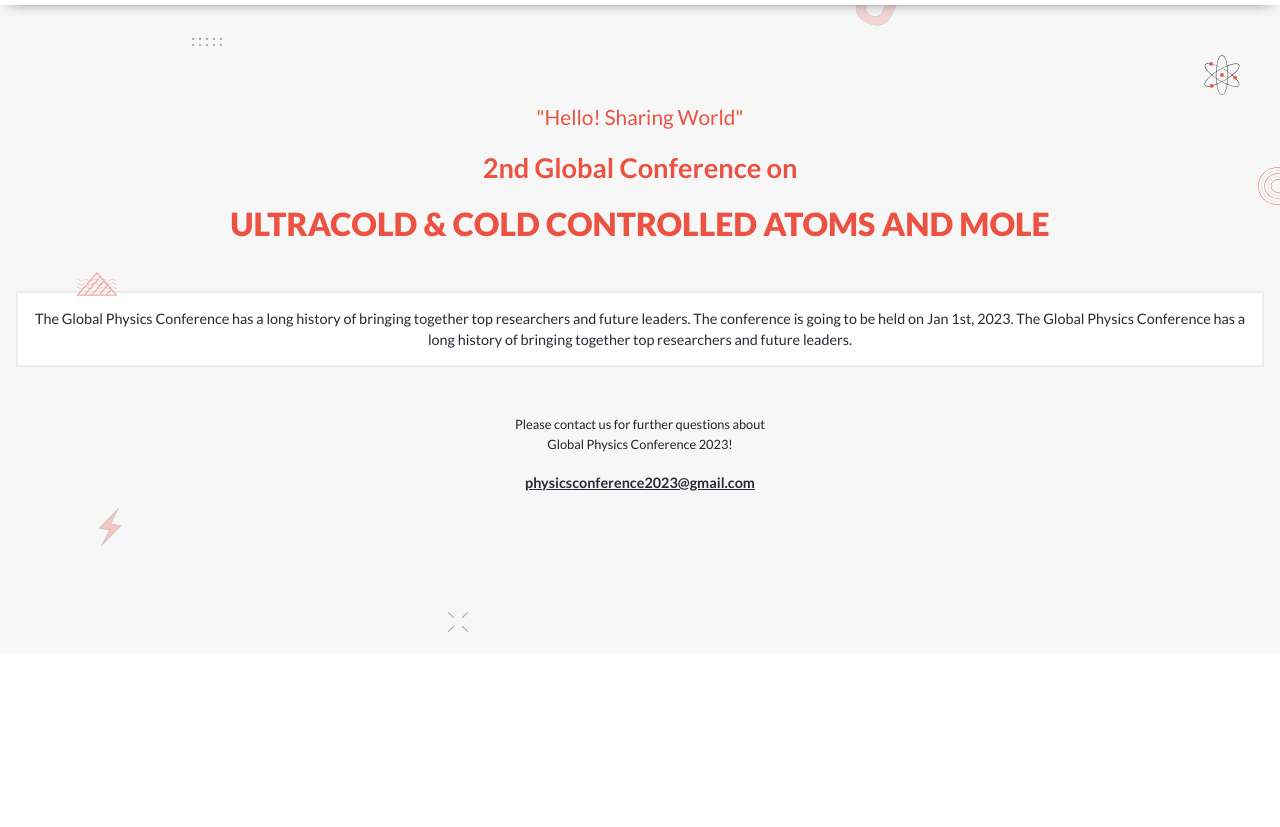
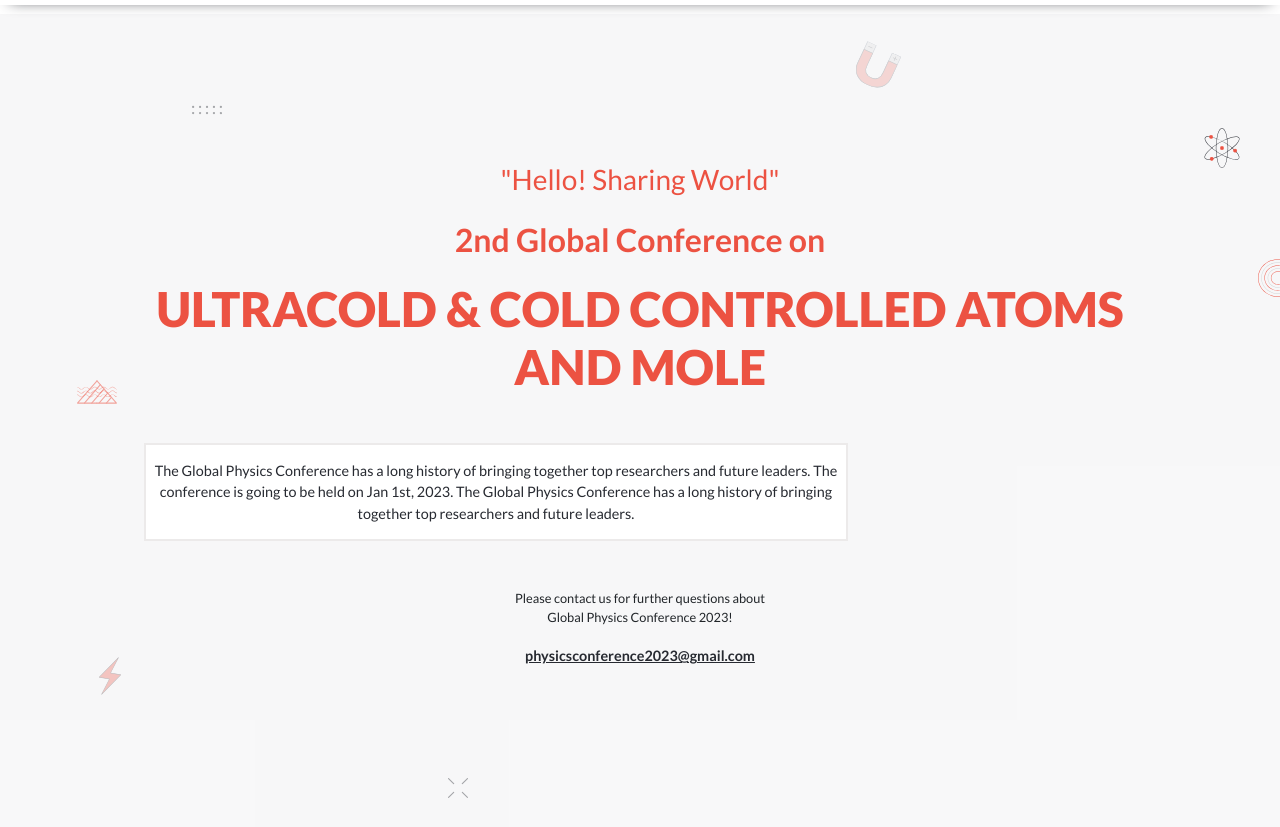
Before and after one commit to KanzaTahreem/Modue-1-Capstone, a website: page about.html in a window 1280 px wide. Shown: the part 43-870 px from the top of the page. Before the commit the page ends 800 px from the top, so only its background shows below. Drawn offline with nearby package versions, Linux system fonts and the light colour scheme.

Commit message:
Add media queries for headline section

```diff
--- a/about.css
+++ b/about.css
@@ -201,4 +201,37 @@ headline
   .navlink:hover {
     color: #ec5242;
   }
+
+  /*
+  headline
+  */
+
+  main {
+    padding-top: 57.06px;
+  }
+
+  .overlay {
+    padding: 9em;
+  }
+
+  .greet {
+    font-size: 1.75em;
+  }
+
+  .header {
+    font-size: 2em;
+  }
+
+  .title {
+    font-size: 3em;
+  }
+
+  .subtitle {
+    width: 55vw;
+    margin-bottom: 2em;
+  }
+
+  .date {
+    font-size: 2em;
+  }
 }
```
